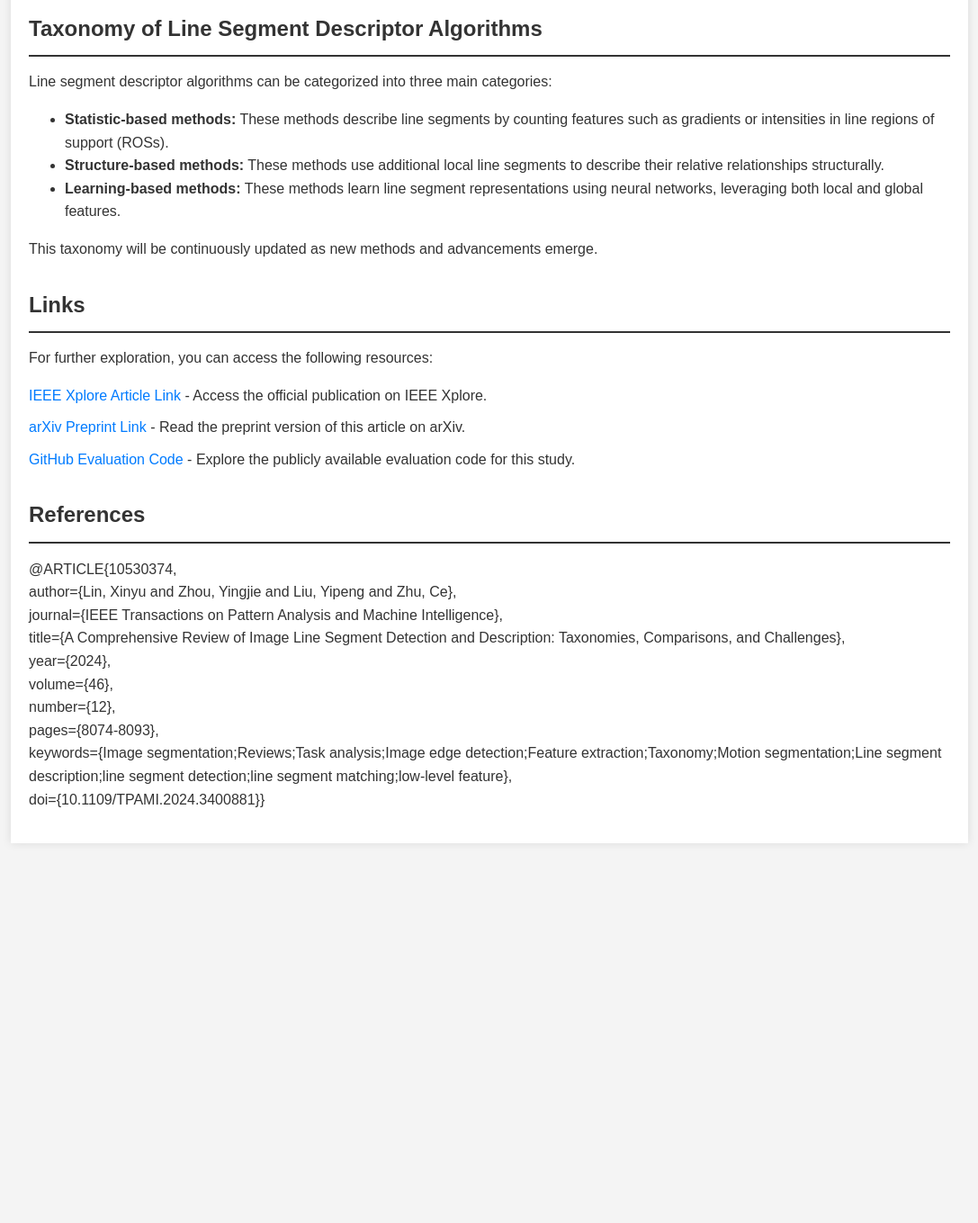
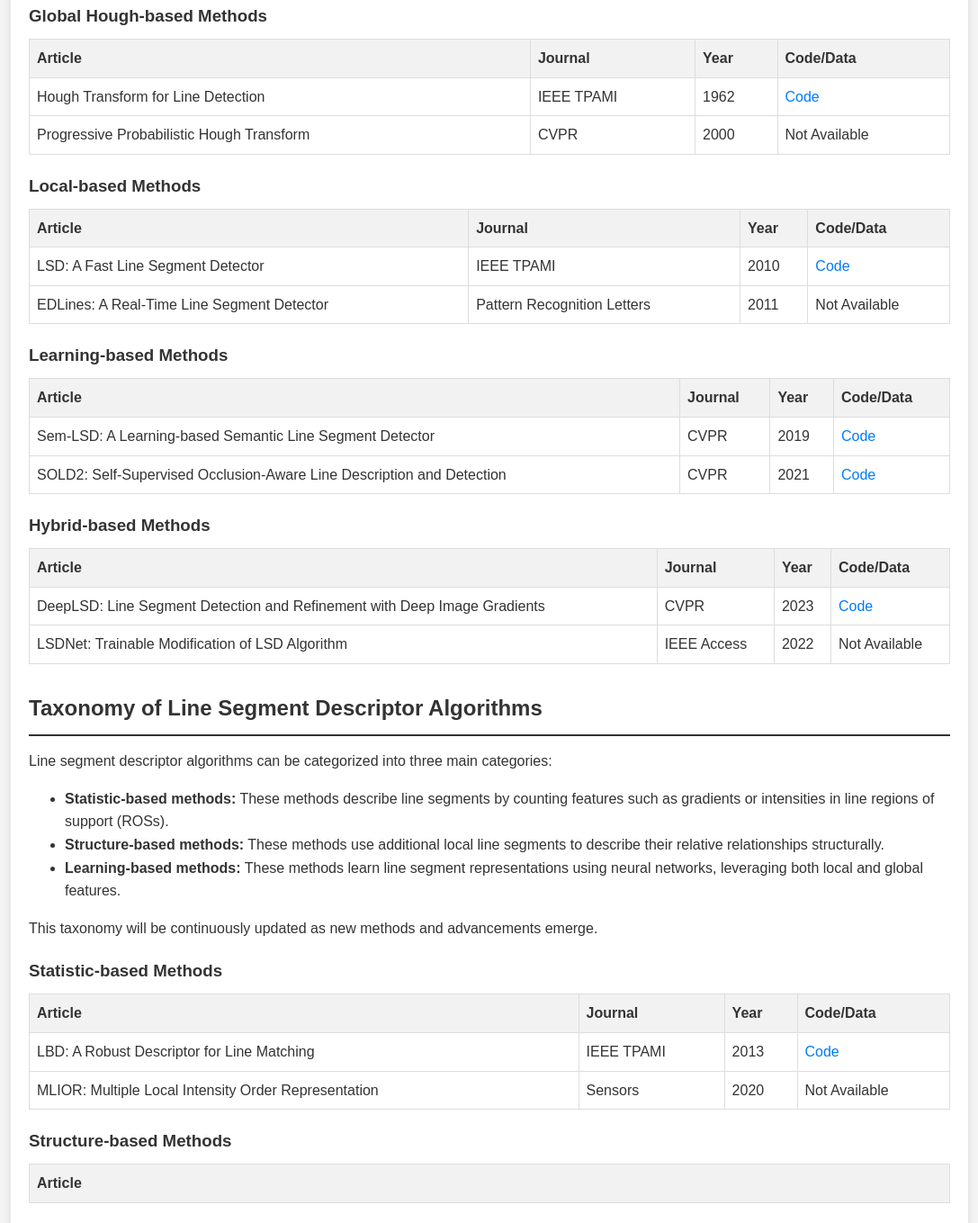
Before and after one commit to roylin1229/LSD_Review, a plain HTML site: page index.html in a window 1280 px wide. Shown: the part 1641-3000 px from the top of the page at 90% size, without its empty margins (96-1183 px from the left). Before the commit the page ends 2598 px from the top, so only its background shows below. Drawn offline with Linux system fonts and the light colour scheme.

Commit message:
Update index.html

```diff
--- a/index.html
+++ b/index.html
@@ -127,6 +127,32 @@
             font-size: 0.8em;
             vertical-align: super;
         }
+        table {
+            width: 100%;
+            border-collapse: collapse;
+            margin-bottom: 20px;
+        }
+        th, td {
+            border: 1px solid #ddd;
+            padding: 8px;
+            text-align: left;
+        }
+        th {
+            background-color: #f2f2f2;
+        }
+        td a {
+            color: #007BFF;
+            text-decoration: none;
+        }
+        td a:hover {
+            text-decoration: underline;
+        }
+        .citation {
+            margin-bottom: 20px;
+        }
+        .citation p {
+            margin: 5px 0;
+        }
     </style>
 </head>
 <body>
@@ -157,6 +183,110 @@
                 <li><strong>Hybrid-based methods:</strong> These methods incorporate multiple mechanisms to detect line segments, combining the strengths of different approaches.</li>
             </ul>
             <p>This taxonomy will be continuously updated as new methods and advancements emerge.</p>
+
+            <h3>Global Hough-based Methods</h3>
+            <table>
+                <thead>
+                    <tr>
+                        <th>Article</th>
+                        <th>Journal</th>
+                        <th>Year</th>
+                        <th>Code/Data</th>
+                    </tr>
+                </thead>
+                <tbody>
+                    <tr>
+                        <td>Hough Transform for Line Detection</td>
+                        <td>IEEE TPAMI</td>
+                        <td>1962</td>
+                        <td><a href="https://github.com/example/hough" target="_blank">Code</a></td>
+                    </tr>
+                    <tr>
+                        <td>Progressive Probabilistic Hough Transform</td>
+                        <td>CVPR</td>
+                        <td>2000</td>
+                        <td>Not Available</td>
+                    </tr>
+                </tbody>
+            </table>
+
+            <h3>Local-based Methods</h3>
+            <table>
+                <thead>
+                    <tr>
+                        <th>Article</th>
+                        <th>Journal</th>
+                        <th>Year</th>
+                        <th>Code/Data</th>
+                    </tr>
+                </thead>
+                <tbody>
+                    <tr>
+                        <td>LSD: A Fast Line Segment Detector</td>
+                        <td>IEEE TPAMI</td>
+                        <td>2010</td>
+                        <td><a href="https://github.com/example/lsd" target="_blank">Code</a></td>
+                    </tr>
+                    <tr>
+                        <td>EDLines: A Real-Time Line Segment Detector</td>
+                        <td>Pattern Recognition Letters</td>
+                        <td>2011</td>
+                        <td>Not Available</td>
+                    </tr>
+                </tbody>
+            </table>
+
+            <h3>Learning-based Methods</h3>
+            <table>
+                <thead>
+                    <tr>
+                        <th>Article</th>
+                        <th>Journal</th>
+                        <th>Year</th>
+                        <th>Code/Data</th>
+                    </tr>
+                </thead>
+                <tbody>
+                    <tr>
+                        <td>Sem-LSD: A Learning-based Semantic Line Segment Detector</td>
+                        <td>CVPR</td>
+                        <td>2019</td>
+                        <td><a href="https://github.com/example/sem-lsd" target="_blank">Code</a></td>
+                    </tr>
+                    <tr>
+                        <td>SOLD2: Self-Supervised Occlusion-Aware Line Description and Detection</td>
+                        <td>CVPR</td>
+                        <td>2021</td>
+                        <td><a href="https://github.com/example/sold2" target="_blank">Code</a></td>
+                    </tr>
+                </tbody>
+            </table>
+
+            <h3>Hybrid-based Methods</h3>
+            <table>
+                <thead>
+                    <tr>
+                        <th>Article</th>
+                        <th>Journal</th>
+                        <th>Year</th>
+                        <th>Code/Data</th>
+                    </tr>
+                </thead>
+                <tbody>
+                    <tr>
+                        <td>DeepLSD: Line Segment Detection and Refinement with Deep Image Gradients</td>
+                        <td>CVPR</td>
+                        <td>2023</td>
+                        <td><a href="https://github.com/example/deeplsd" target="_blank">Code</a></td>
+                    </tr>
+                    <tr>
+                        <td>LSDNet: Trainable Modification of LSD Algorithm</td>
+                        <td>IEEE Access</td>
+                        <td>2022</td>
+                        <td>Not Available</td>
+                    </tr>
+                </tbody>
+            </table>
         </div>
 
         <div class="section">
@@ -168,34 +298,38 @@
                 <li><strong>Learning-based methods:</strong> These methods learn line segment representations using neural networks, leveraging both local and global features.</li>
             </ul>
             <p>This taxonomy will be continuously updated as new methods and advancements emerge.</p>
-        </div>
 
-        <div class="links">
-            <h2>Links</h2>
-            <p>For further exploration, you can access the following resources:</p>
-            <ul>
-                <li><a href="https://ieeexplore.ieee.org/document/10530374" target="_blank">IEEE Xplore Article Link</a> - Access the official publication on IEEE Xplore.</li>
-                <li><a href="https://arxiv.org/abs/2305.00264" target="_blank">arXiv Preprint Link</a> - Read the preprint version of this article on arXiv.</li>
-                <li><a href="https://github.com/roylin1229/line_segment_review" target="_blank">GitHub Evaluation Code</a> - Explore the publicly available evaluation code for this study.</li>
-            </ul>
-        </div>
+            <h3>Statistic-based Methods</h3>
+            <table>
+                <thead>
+                    <tr>
+                        <th>Article</th>
+                        <th>Journal</th>
+                        <th>Year</th>
+                        <th>Code/Data</th>
+                    </tr>
+                </thead>
+                <tbody>
+                    <tr>
+                        <td>LBD: A Robust Descriptor for Line Matching</td>
+                        <td>IEEE TPAMI</td>
+                        <td>2013</td>
+                        <td><a href="https://github.com/example/lbd" target="_blank">Code</a></td>
+                    </tr>
+                    <tr>
+                        <td>MLIOR: Multiple Local Intensity Order Representation</td>
+                        <td>Sensors</td>
+                        <td>2020</td>
+                        <td>Not Available</td>
+                    </tr>
+                </tbody>
+            </table>
 
-        <div class="references">
-            <h2>References</h2>
-            <ul>
-                <li>
-                    @ARTICLE{10530374,<br>
-                    author={Lin, Xinyu and Zhou, Yingjie and Liu, Yipeng and Zhu, Ce},<br>
-                    journal={IEEE Transactions on Pattern Analysis and Machine Intelligence},<br>
-                    title={A Comprehensive Review of Image Line Segment Detection and Description: Taxonomies, Comparisons, and Challenges},<br>
-                    year={2024},<br>
-                    volume={46},<br>
-                    number={12},<br>
-                    pages={8074-8093},<br>
-                    keywords={Image segmentation;Reviews;Task analysis;Image edge detection;Feature extraction;Taxonomy;Motion segmentation;Line segment description;line segment detection;line segment matching;low-level feature},<br>
-                    doi={10.1109/TPAMI.2024.3400881}}
-                </li>
-            </ul>
+            <h3>Structure-based Methods</h3>
+            <table>
+                <thead>
+                    <tr>
+                        <th>Article</th>
         </div>
     </div>
 </body>
```
